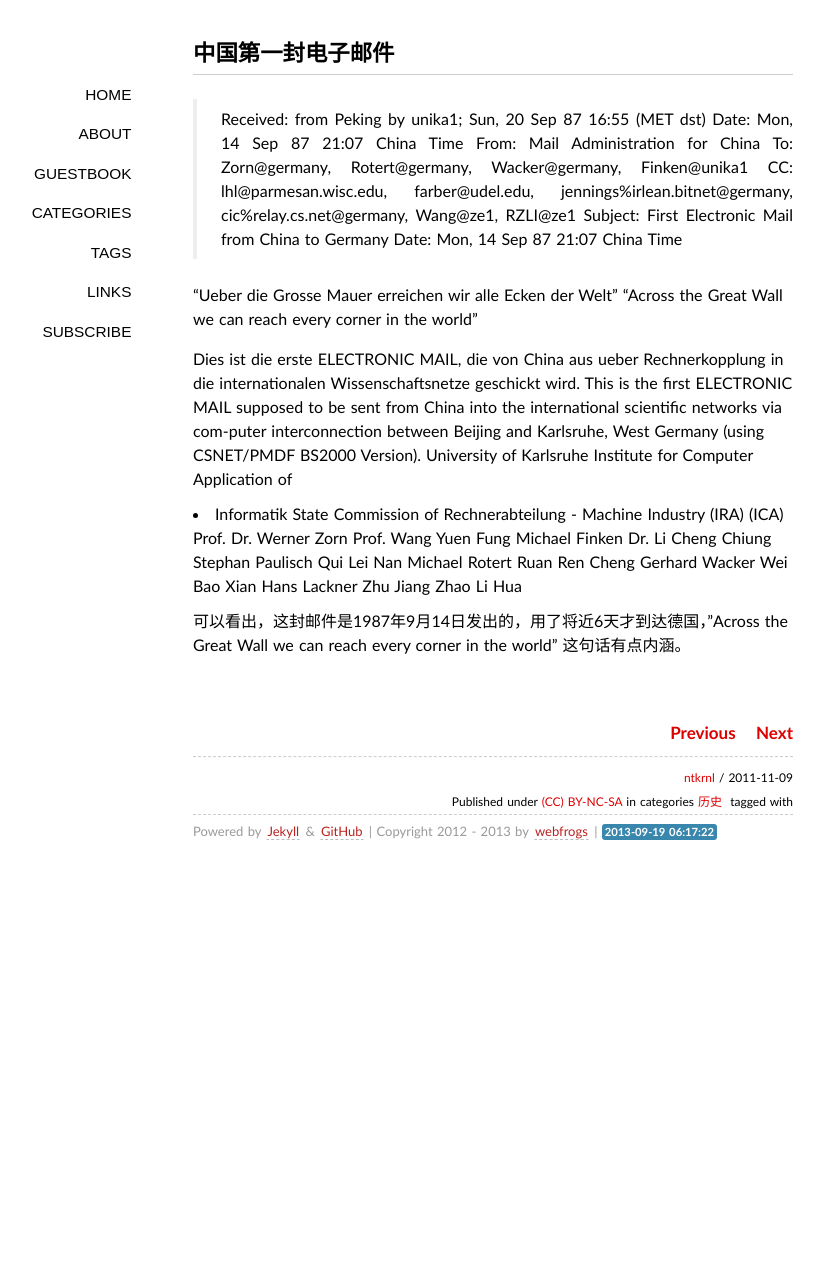
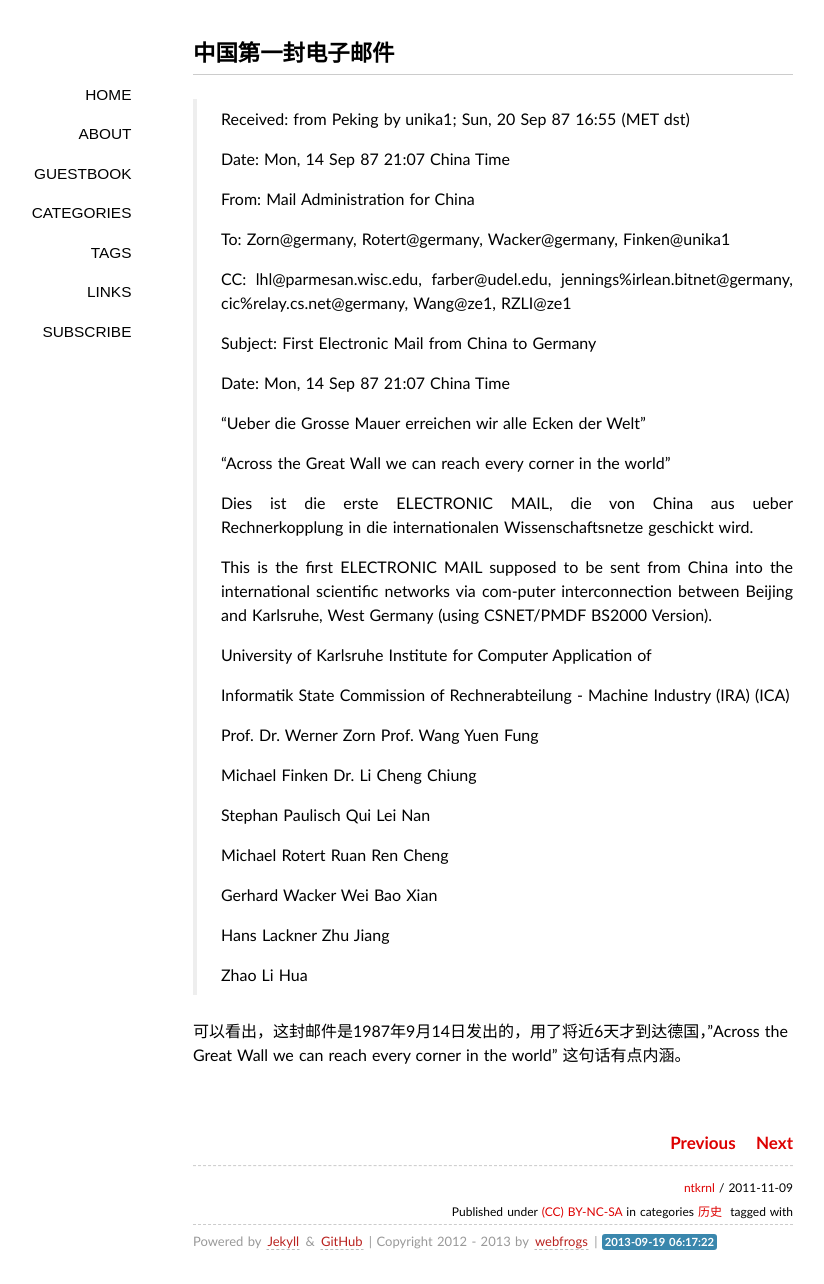
Before and after one commit to ntkrnl/ntkrnl.github.io, a Jekyll site: the page built from _posts/2011-11-09-chinas-first-email.markdown, in a window 1280 px wide. Shown: the whole page, without its empty margins (147-971 px from the left). Built offline with Jekyll 4.4.1, drawn with Linux system fonts in a browser that asks for light colours; some web fonts are replaced; Markdown is read by kramdown in place of the engine named in the settings; comment, search, counter and statistics services are not loaded; before the commit the page ends 900 px from its top, so only the background shows below that; part of the change alters nothing that is shown.

```diff
--- a/_posts/2011-11-09-chinas-first-email.markdown
+++ b/_posts/2011-11-09-chinas-first-email.markdown
@@ -11,29 +11,46 @@ categories:
 ---
 
 > Received: from Peking by unika1; Sun, 20 Sep 87 16:55 (MET dst)
-Date: Mon, 14 Sep 87 21:07 China Time
-From: Mail Administration for China
-To: Zorn@germany, Rotert@germany, Wacker@germany, Finken@unika1
-CC: lhl@parmesan.wisc.edu, farber@udel.edu, jennings%irlean.bitnet@germany, cic%relay.cs.net@germany, Wang@ze1, RZLI@ze1
-Subject: First Electronic Mail from China to Germany
-Date: Mon, 14 Sep 87 21:07 China Time
-
-"Ueber die Grosse Mauer erreichen wir alle Ecken der Welt"
-"Across the Great Wall we can reach every corner in the world"
-
-Dies ist die erste ELECTRONIC MAIL, die von China aus ueber Rechnerkopplung in die internationalen Wissenschaftsnetze geschickt wird.
-This is the first ELECTRONIC MAIL supposed to be sent from China into the international scientific networks via com-puter interconnection between Beijing and Karlsruhe, West Germany (using CSNET/PMDF BS2000 Version).
-University of Karlsruhe Institute for Computer Application of
-- Informatik State Commission of
-Rechnerabteilung - Machine Industry
-(IRA) (ICA)
-Prof. Dr. Werner Zorn Prof. Wang Yuen Fung
-Michael Finken Dr. Li Cheng Chiung
-Stephan Paulisch Qui Lei Nan
-Michael Rotert Ruan Ren Cheng
-Gerhard Wacker Wei Bao Xian
-Hans Lackner Zhu Jiang
-Zhao Li Hua
+>
+> Date: Mon, 14 Sep 87 21:07 China Time
+>
+> From: Mail Administration for China
+>
+> To: Zorn@germany, Rotert@germany, Wacker@germany, Finken@unika1
+>
+> CC: lhl@parmesan.wisc.edu, farber@udel.edu, jennings%irlean.bitnet@germany, cic%relay.cs.net@germany, Wang@ze1, RZLI@ze1
+>
+> Subject: First Electronic Mail from China to Germany
+>
+> Date: Mon, 14 Sep 87 21:07 China Time
+>
+> "Ueber die Grosse Mauer erreichen wir alle Ecken der Welt"
+>
+> "Across the Great Wall we can reach every corner in the world"
+>
+> Dies ist die erste ELECTRONIC MAIL, die von China aus ueber Rechnerkopplung in die internationalen Wissenschaftsnetze geschickt wird.
+>
+> This is the first ELECTRONIC MAIL supposed to be sent from China into the international scientific networks via com-puter interconnection between Beijing and Karlsruhe, West Germany (using CSNET/PMDF BS2000 Version).
+>
+> University of Karlsruhe Institute for Computer Application of
+>
+> Informatik State Commission of
+> Rechnerabteilung - Machine Industry
+> (IRA) (ICA)
+>
+> Prof. Dr. Werner Zorn Prof. Wang Yuen Fung
+>
+> Michael Finken Dr. Li Cheng Chiung
+>
+> Stephan Paulisch Qui Lei Nan
+>
+> Michael Rotert Ruan Ren Cheng
+>
+> Gerhard Wacker Wei Bao Xian
+>
+> Hans Lackner Zhu Jiang
+>
+> Zhao Li Hua
 
 
 可以看出，这封邮件是1987年9月14日发出的，用了将近6天才到达德国，"Across the Great Wall we can reach every corner in the world" 这句话有点内涵。
```
